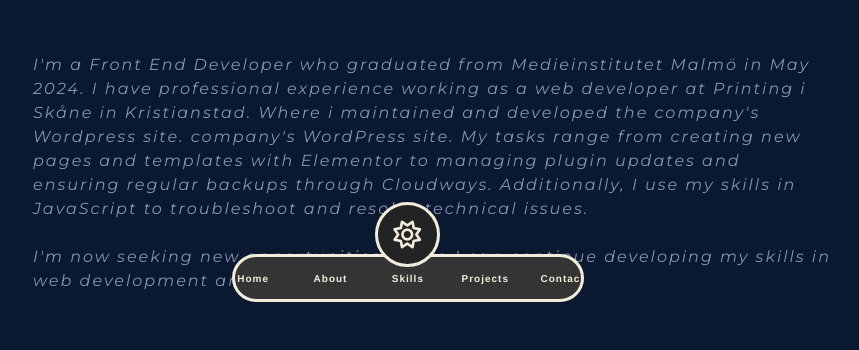
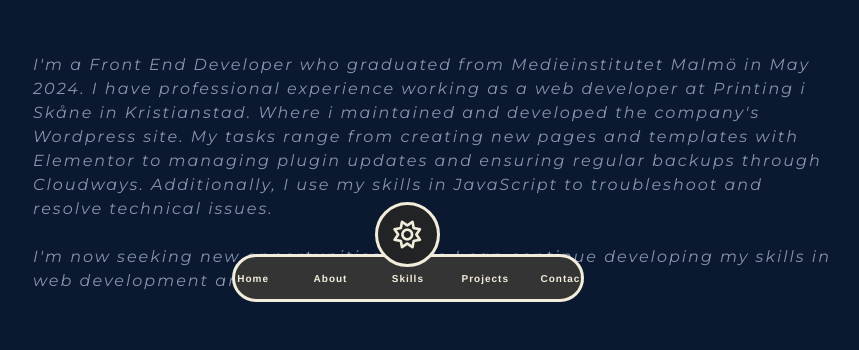
Before and after one commit to Patr1khe/Portfolio, a website built with Vite: page index.html in a window 1280 px wide. Shown: the part 450-800 px from the top of the page, without its empty margins (207-1066 px from the left). Built offline with nearby package versions, Linux system fonts and the light colour scheme.

Commit message:
removed extra words

```diff
--- a/index.html
+++ b/index.html
@@ -59,7 +59,7 @@
         <h2 class="heading text-center">About me</h2>
         <div class="p-about">
           <br> I'm a Front End Developer who graduated from Medieinstitutet Malmö in May 2024.
-                              I have professional experience working as a web developer at Printing i Skåne in Kristianstad. Where i maintained and developed the company's Wordpress site.                             company's WordPress site.
+                              I have professional experience working as a web developer at Printing i Skåne in Kristianstad. Where i maintained and developed the company's Wordpress site.
                               My tasks range from creating new pages and templates with Elementor
                               to managing plugin updates and ensuring regular backups through Cloudways.
                               Additionally, I use my skills in JavaScript to troubleshoot and resolve technical issues. <br></br>
```
